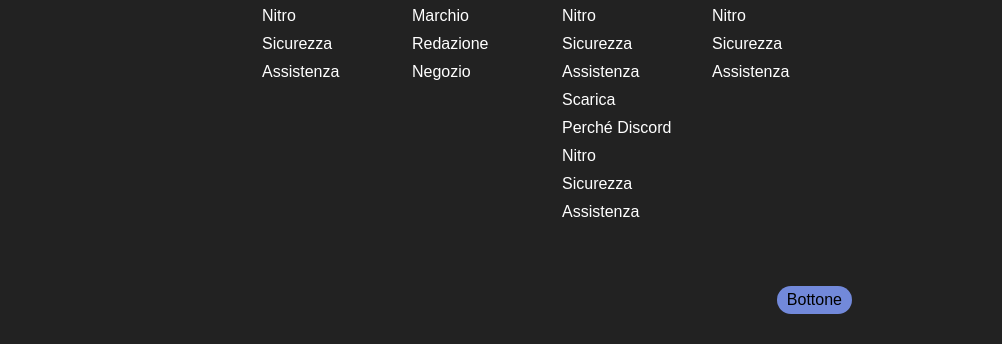
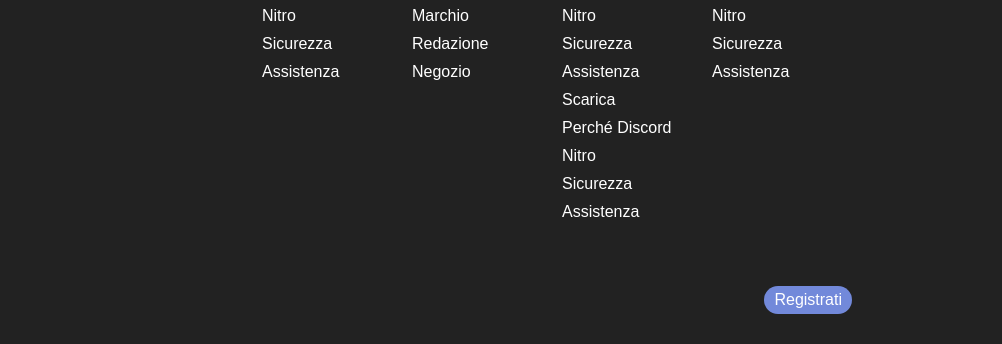
Before and after one commit to carminerizzi91-spec/htmlcss-discord, a plain HTML site: page index.html in a window 1280 px wide. Shown: the part 2942-3286 px from the top of the page, 278-1280 px from the left. Drawn offline with nearby package versions, Linux system fonts and the light colour scheme.

Commit message:
mod: footer, cambiato colore e corretto il testo del bottone

```diff
--- a/css/style.css
+++ b/css/style.css
@@ -243,6 +243,7 @@ footer {
   background: #7289da;
   padding: 5px 10px;
   border-radius: 50px;
+  color: white;
 }
 .footer-bottom:hover {
   background: #65697a;
--- a/index.html
+++ b/index.html
@@ -167,7 +167,7 @@
         <!-- FOOTER -->
         <section class="container footer-inner">
             <div><img src="img/logo.svg" alt="logo Discord"></div>
-            <div class="footer-bottom">Bottone</div>
+            <div class="footer-bottom">Registrati</div>
         </section>
     </footer>
 
```
